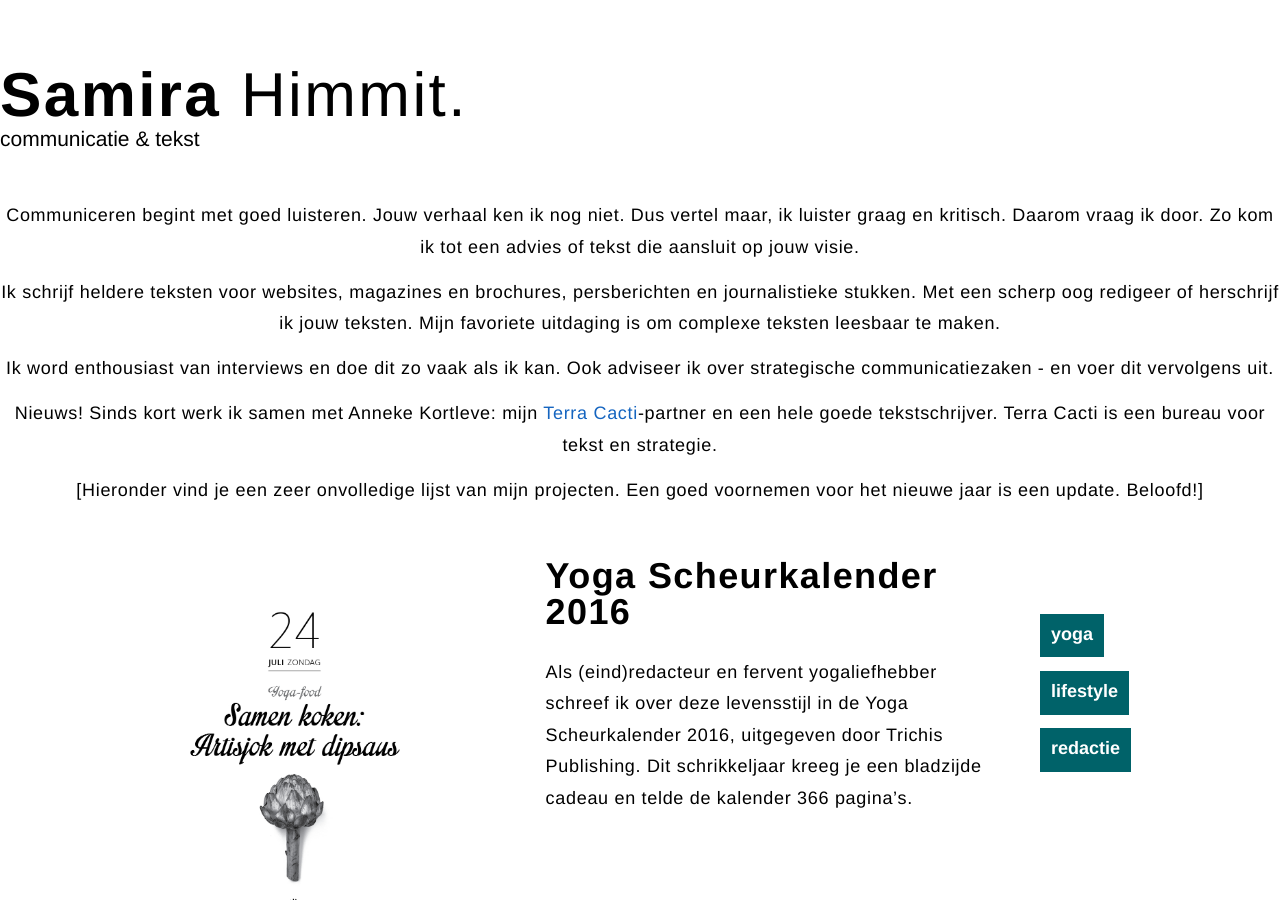
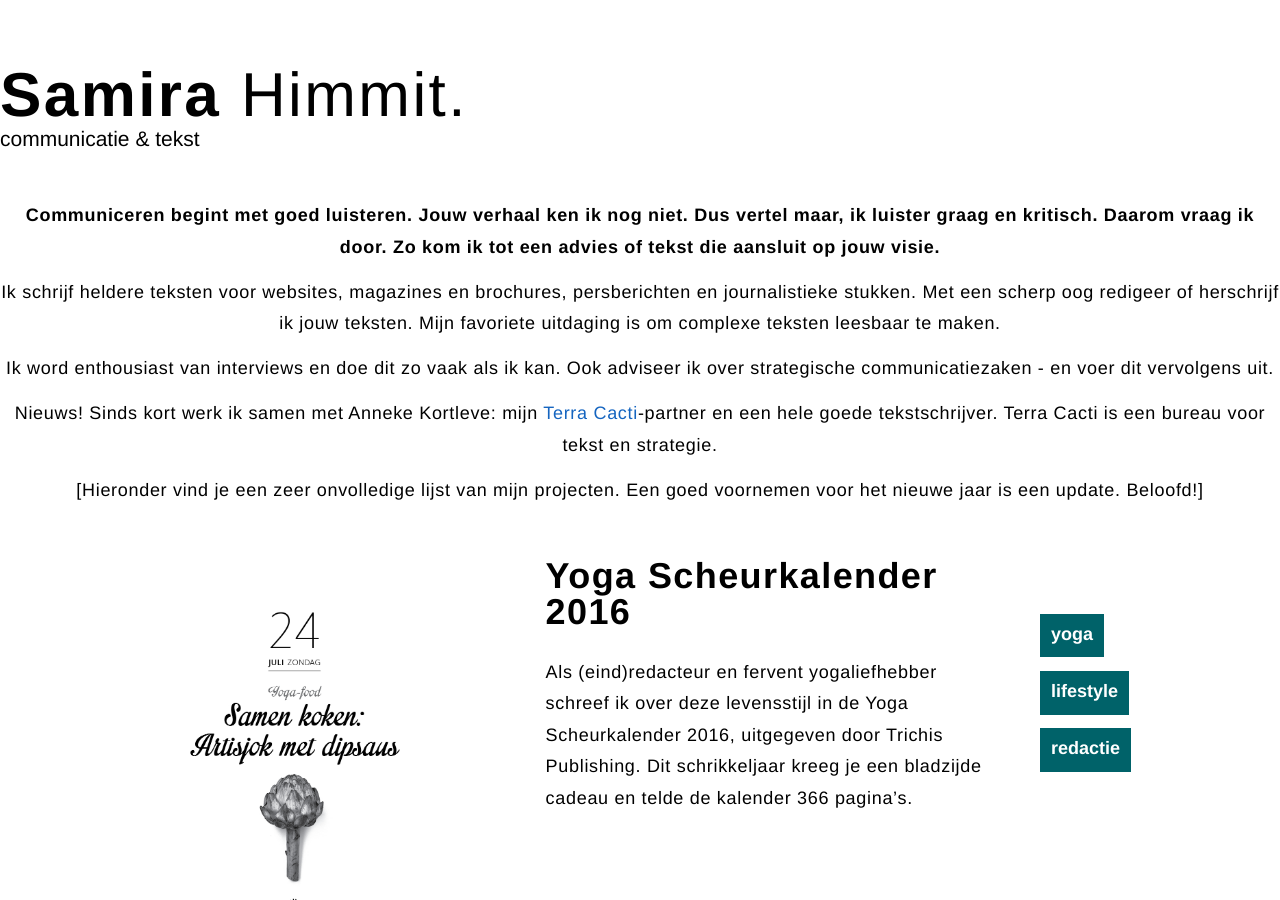
Before and after one commit to samirahimmit/samirahimmit.github.io, a Jekyll site: the page built from content/00-intro.md, in a window 1280 px wide and 900 px high. Built offline with Jekyll 4.4.1, drawn with Linux system fonts in a browser that asks for light colours; nearby versions of some CDN libraries; our own code applies the rules of GitHub Pages for plain Markdown files; library files that are not in the unit come from our copies.

```diff
--- a/content/00-intro.md
+++ b/content/00-intro.md
@@ -1,4 +1,4 @@
-Communiceren begint met goed luisteren. Jouw verhaal ken ik nog niet. Dus vertel maar, ik luister graag en kritisch. Daarom vraag ik door. Zo kom ik tot een advies of tekst die aansluit op jouw visie.
+**Communiceren begint met goed luisteren. Jouw verhaal ken ik nog niet. Dus vertel maar, ik luister graag en kritisch. Daarom vraag ik door. Zo kom ik tot een advies of tekst die aansluit op jouw visie.**
 
 Ik schrijf heldere teksten voor websites, magazines en brochures, persberichten en journalistieke stukken. Met een scherp oog redigeer of herschrijf ik jouw teksten. Mijn favoriete uitdaging is om complexe teksten leesbaar te maken.
 
```
